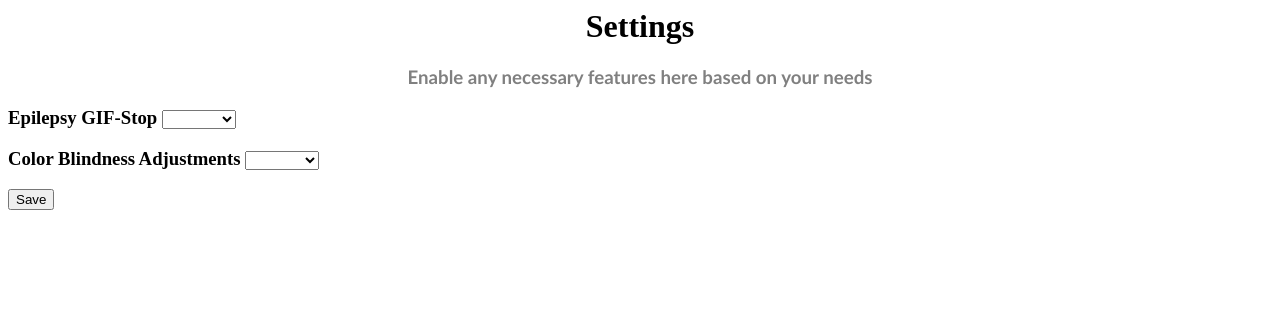
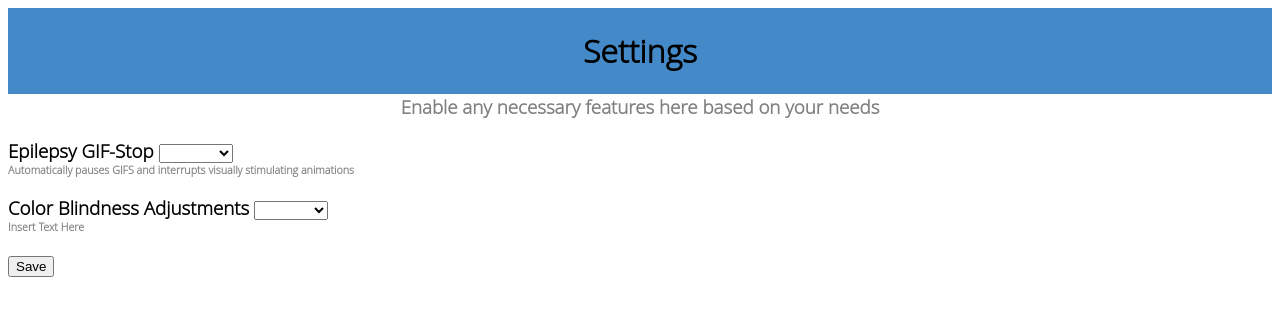
Before and after one commit to KevinTXY/WACS, a browser extension: page src/settings.html in a window 1280 px wide. Drawn offline with Linux system fonts and the light colour scheme.

Commit message:
Stylized Setting Page

```diff
--- a/src/settings.css
+++ b/src/settings.css
@@ -1,6 +1,10 @@
+
+body{
+    font-family: "Open Sans Light", "Helvetica Neue", sans-serif;
+}
+
 .grey{
   color:grey;
-  font-family: "Trebuchet MS", Helvetica, sans-serif;
   text-align: center;
 }
 
@@ -11,3 +15,26 @@
 #epi{
  display: inline;
 }
+
+.label{
+  margin-bottom: 0px;
+
+}
+
+div#welcometext {
+  background-color: #448AC9;
+  width: 100%;
+  position: relative;
+  margin: 0px;
+  padding-left: 0px;
+  padding-right: 0px;
+  float: left;
+}
+
+h6{
+  color: grey;
+  padding: 0px;
+  margin-top: 0px;
+  margin-bottom: 0px;
+
+}
--- a/src/settings.html
+++ b/src/settings.html
@@ -3,30 +3,39 @@
 <head>
   <title> Settings </title>
   <link rel="StyleSheet" href="settings.css"> </link>
+  <meta http-equiv="Content-Security-Policy" content="default-src 'self' https://example.com/js/">
+
 </head>
 
-  <body>
-    <h1 class = "header"> Settings </h1>
-    <h3 class = "grey"> Enable any necessary features here based on your needs </h3>
-    <h3> Epilepsy GIF-Stop
+  <div id = "welcometext">
+  <h1 class="header"> Settings </h1>
+</div>
+  <h3 class="grey"> Enable any necessary features here based on your needs </h3>
+  <h3 class = "label"> Epilepsy GIF-Stop
       <select id = "epi">
         <option value = "on"> Enabled </option>
-        <option value = "off"> Disabled </option>
+        <option value = "off" selected> Disabled </option>
       </select>
     </h3>
+    <h6> Automatically pauses GIFS and interrupts visually stimulating animations</h6>
 
 
 
-     <h3> Color Blindness Adjustments
+  <h3 class = "label"> Color Blindness Adjustments
       <select id = "cb">
         <option value = "on" id = "choice"> Enabled </option>
-        <option value = "off" id = "choice"> Disabled </option>
+        <option value = "off" id = "choice" selected> Disabled </option>
       </select>
     </h3>
+    <h6> Insert Text Here </h6>
 
+
+  </br>
   <div id="status"></div>
   <button id="save">Save</button>
-    <script src="settings.js"> </script>
+  <script src="settings.js">
+  </script>
 
 </body>
+
 </html>
```
Lines whose indentation alone changed are shown as unchanged.
